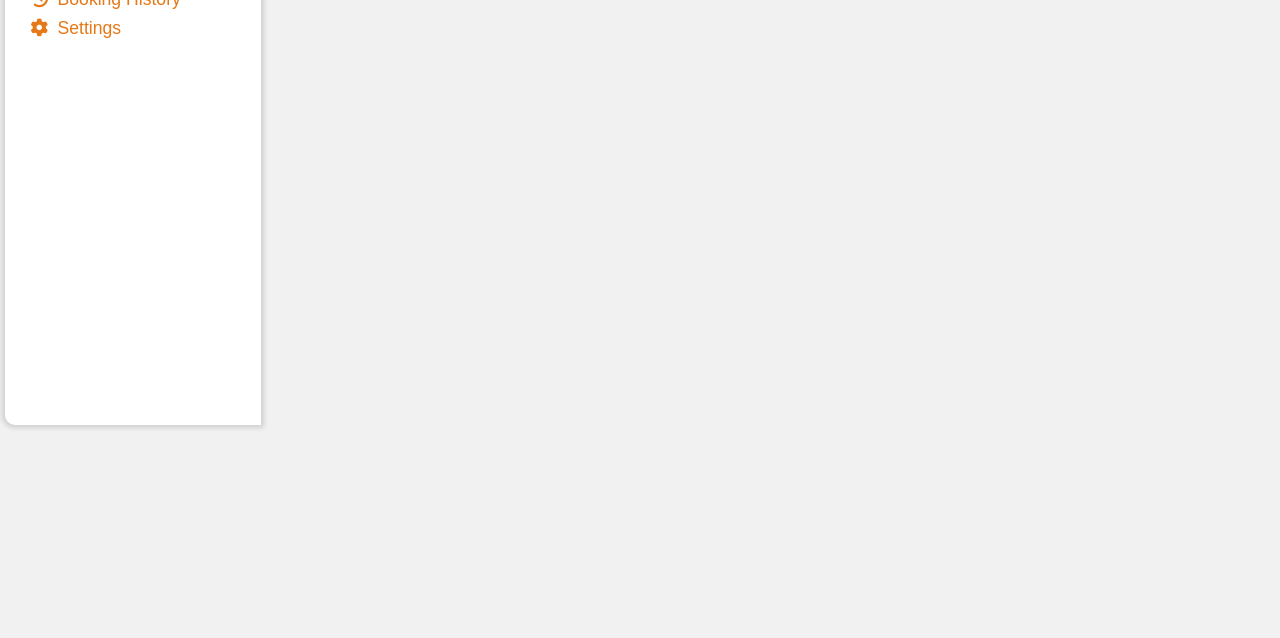
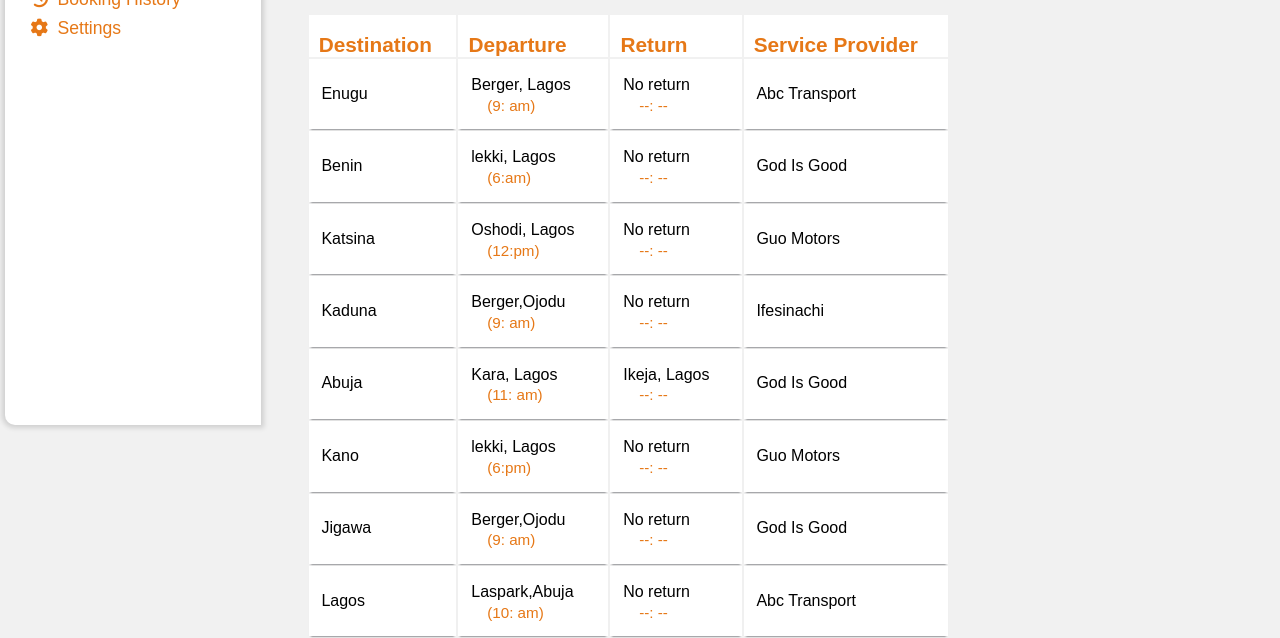
Before and after one commit to Jaybee4real/Oyaanow-Web, a plain HTML site: page dashboard.html in a window 1280 px wide. Shown: the part 369-1007 px from the top of the page. Before the commit the page ends 800 px from the top, so only its background shows below. Drawn offline with nearby package versions, Linux system fonts and the light colour scheme; a web font is replaced by a local one.

Commit message:
_minor change

```diff
--- a/dashboard.html
+++ b/dashboard.html
@@ -67,7 +67,7 @@
                 <img src="./assets/img/2face.jpg">
             </div>
 
-            <div class="middle-content dashboard hide">
+            <div class="middle-content dashboard">
                 <a class="page-title">DashBoard</a>
 
                 <div class="activity-area">
@@ -327,9 +327,16 @@
                     <div class="note">It Might Take Up To 10 Minutes Before Changes Reflect On The Dashboard.</div>
                 </div>
             </div>
+        </div>
 
 
-        </div>
+
+
+
+
+ <!-- //////////////////////////////////////Right Side Begins /////////////////////////////////// -->
+
+
 
         <div class="dashboard-right-side">
             <div class="user-detail">
```
